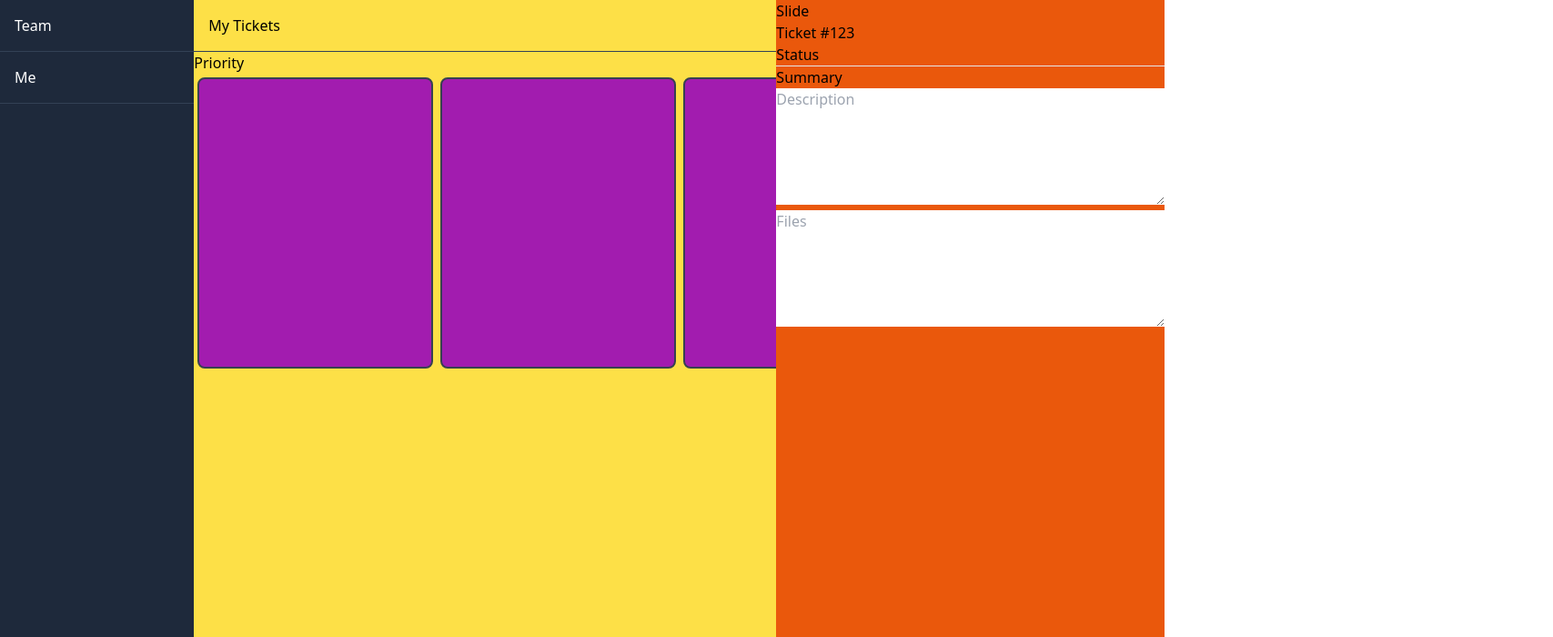
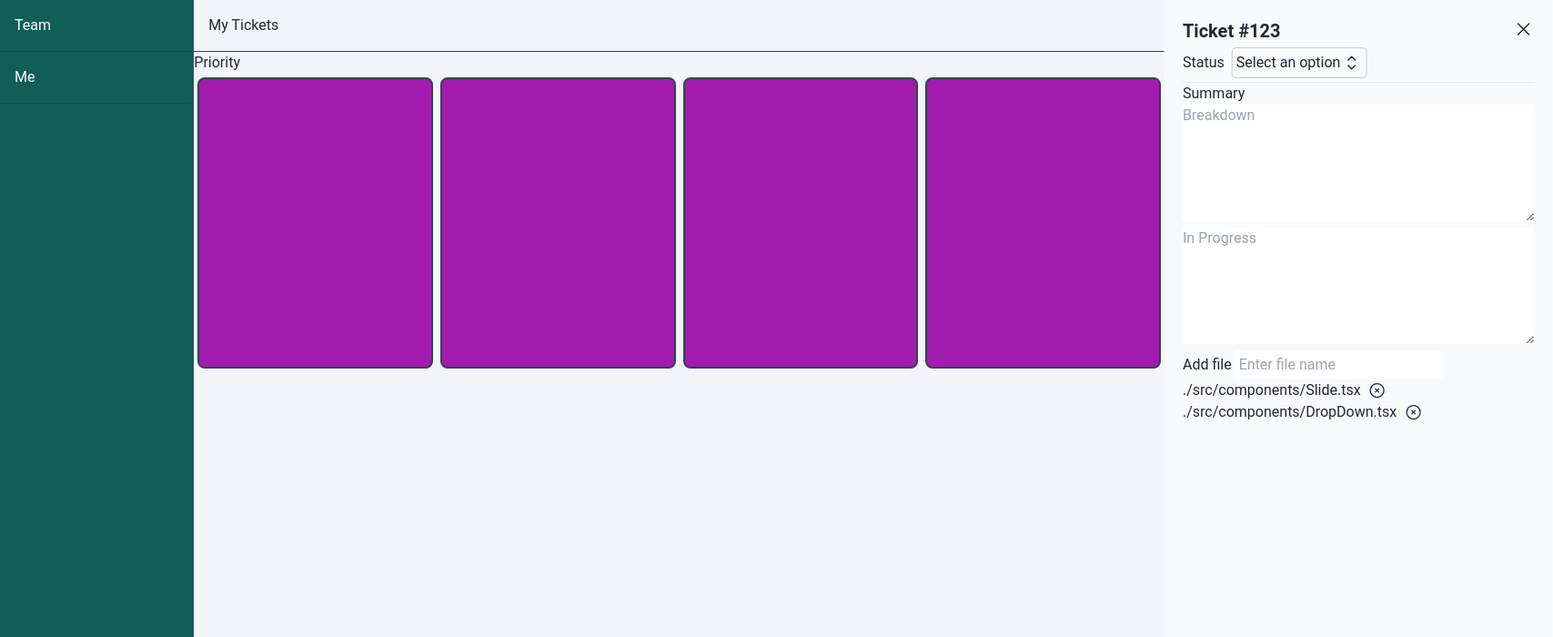
Before and after one commit to nikolajjuuel/pulse, a React (Vite) app in the folder frontend/: page / in a window 1280 px wide. Shown: the top 700 px of the page at 91% size, 1707 px wide, since content can reach past the window. Built offline with nearby package versions, Linux system fonts and the light colour scheme.

Commit message:
creates drowndown component for status, allows users to add file names to tickets, allows users to remove filenames

```diff
--- a/frontend/src/App.css
+++ b/frontend/src/App.css
@@ -5,6 +5,11 @@
   to {
     transform: rotate(360deg);
   }
+}
+
+div {
+  font-family: "Roboto", sans-serif;
+  color: #1e293b;
 }
 
 @media (prefers-reduced-motion: no-preference) {
--- a/frontend/src/App.tsx
+++ b/frontend/src/App.tsx
@@ -6,11 +6,12 @@ import View from "./components/View";
 
 function App() {
   const [selectedView] = useState("Me");
+  const [showSlide, setShowSlide] = useState(false);
   return (
     <div className="flex">
       <SidePanel />
-      <View selectedView={selectedView} />
-      <Slide />
+      <View selectedView={selectedView} setShowSlide={setShowSlide} />
+      <Slide showSlide={showSlide} setShowSlide={setShowSlide} />
     </div>
   );
 }
--- a/frontend/src/components/Card.tsx
+++ b/frontend/src/components/Card.tsx
@@ -1,6 +1,13 @@
-const Card = () => {
+interface Props {
+  setShowSlide: React.Dispatch<React.SetStateAction<boolean>>;
+}
+const Card = (props: Props) => {
+  const { setShowSlide } = props;
   return (
-    <div className="m-1 w-72 h-80 bg-fuchsia-700 rounded-lg flex items-center justify-between p-4 border-2 border-gray-700">
+    <div
+      className="m-1 w-72 h-80 bg-fuchsia-700 rounded-lg flex items-center justify-between p-4 border-2 border-gray-700"
+      onClick={() => setShowSlide((prevState: boolean) => !prevState)}
+    >
       <div>
         <div className="flex items-center"></div>
       </div>
--- /dev/null
+++ b/frontend/src/components/CloseIcon.tsx
@@ -0,0 +1,26 @@
+interface Props {
+  setState: React.Dispatch<React.SetStateAction<boolean>>;
+}
+
+const CloseIcon = (props: Props) => {
+  const { setState: state } = props;
+  return (
+    <div className="cursor-pointer" onClick={() => state((prev) => !prev)}>
+      <svg
+        xmlns="http://www.w3.org/2000/svg"
+        fill="none"
+        viewBox="0 0 24 24"
+        strokeWidth={1.5}
+        stroke="currentColor"
+        className="size-6"
+      >
+        <path
+          strokeLinecap="round"
+          strokeLinejoin="round"
+          d="M6 18 18 6M6 6l12 12"
+        />
+      </svg>
+    </div>
+  );
+};
+export default CloseIcon;
--- /dev/null
+++ b/frontend/src/components/Dropdown.tsx
@@ -0,0 +1,109 @@
+import { useState } from "react";
+
+const Dropdown = () => {
+  const [isOpen, setIsOpen] = useState(false);
+  const [selectedOption, setSelectedOption] = useState<string>("");
+
+  const options = [
+    { value: "great", label: "This is going great! 🎉" },
+    { value: "zone", label: "Wow, I’m really in the zone. 😎" },
+    {
+      value: "productive",
+      label: "Look at me being all productive and stuff. 💪",
+    },
+    {
+      value: "harder",
+      label: "This is a little harder than I thought. 🤔",
+    },
+    { value: "rightChoice", label: "Hmm, was that the right choice? 🤷‍♂️" },
+    { value: "doubleCheck", label: "Alright, let me double-check that… 🧐" },
+    { value: "notRight", label: "Wait, that doesn’t look right. 😅" },
+    { value: "fixLater", label: "It’s fine, I’ll fix it in the next step. 🛠️" },
+    { value: "notWorking", label: "Hold on, why isn’t this working? 😕" },
+    { value: "skipped", label: "Maybe I skipped something…? 🙄" },
+    { value: "broke", label: "Nope, I definitely broke something. 😬" },
+    { value: "whatDidIDo", label: "What did I do?! 😱" },
+    { value: "googling", label: "Googling my exact error message... 🔍" },
+    { value: "reddit", label: "Okay, Reddit says this is common...ish? 🧵" },
+    {
+      value: "foreignStackOverflow",
+      label: "Why is Stack Overflow in another language?! 🌐",
+    },
+    { value: "stayCalm", label: "Deep breath, stay calm. 🧘" },
+    { value: "coffeeBreak", label: "Maybe I’ll take a quick coffee break. ☕" },
+    { value: "systemDesign", label: "Who even designed this system?! 😤" },
+    { value: "newError", label: "Wait, was that a new error message? 🫠" },
+    { value: "noIdea", label: "I have no idea what I’m doing. 🤯" },
+  ];
+
+  const toggleDropdown = () => setIsOpen((prev) => !prev);
+
+  const selectOption = (value: string) => {
+    setSelectedOption(value);
+    setIsOpen(false);
+  };
+
+  return (
+    <div className="flex w-30 ml-1 p-1 relative">
+      <div
+        className="flex p-1"
+        onClick={toggleDropdown}
+        style={{
+          border: "1px solid #ccc",
+          borderRadius: "5px",
+          cursor: "pointer",
+        }}
+      >
+        {selectedOption || "Select an option"}
+        <svg
+          xmlns="http://www.w3.org/2000/svg"
+          fill="none"
+          viewBox="0 0 24 24"
+          strokeWidth={1.5}
+          stroke="currentColor"
+          className="size-6"
+        >
+          <path
+            strokeLinecap="round"
+            strokeLinejoin="round"
+            d="M8.25 15 12 18.75 15.75 15m-7.5-6L12 5.25 15.75 9"
+          />
+        </svg>
+      </div>
+      {isOpen && (
+        <ul
+          style={{
+            position: "absolute",
+            width: "400px",
+            top: "100%",
+            left: 0,
+            zIndex: 10,
+            margin: 0,
+            backgroundColor: "#fff",
+            border: "1px solid #ccc",
+            borderRadius: "5px",
+            listStyle: "none",
+            overflow: "scroll",
+            maxHeight: "80vh",
+          }}
+        >
+          {options.map((option) => (
+            <li
+              key={option.value}
+              onClick={() => selectOption(option.label)}
+              className="hover:bg-slate-100"
+              style={{
+                padding: "10px",
+                cursor: "pointer",
+              }}
+            >
+              {option.label}
+            </li>
+          ))}
+        </ul>
+      )}
+    </div>
+  );
+};
+
+export default Dropdown;
--- a/frontend/src/components/SidePanel.tsx
+++ b/frontend/src/components/SidePanel.tsx
@@ -1,6 +1,6 @@
 const SidePanel = () => {
   return (
-    <div className="w-1/6 h-screen bg-slate-800">
+    <div className="w-1/6 h-screen bg-teal-800">
       <ul className="flex flex-col">
         <li className="text-white	 p-4 border-b border-slate-700">{"Team"}</li>
         <li className="text-white	p-4 border-b border-slate-700">{"Me"}</li>
--- a/frontend/src/components/Slide.tsx
+++ b/frontend/src/components/Slide.tsx
@@ -1,16 +1,106 @@
-const Slide = () => {
+import CloseIcon from "./CloseIcon";
+import Dropdown from "./Dropdown";
+import { useState } from "react";
+
+interface Props {
+  showSlide: boolean;
+  setShowSlide: React.Dispatch<React.SetStateAction<boolean>>;
+}
+
+const Slide = (props: Props) => {
+  const { showSlide, setShowSlide } = props;
+  const [filename, setFilename] = useState<string>("");
+  const [files, setFiles] = useState<string[]>([
+    "./src/components/Slide.tsx",
+    "./src/components/DropDown.tsx",
+  ]);
+
+  const handleKeyDown = (e: any) => {
+    if (e.key === "Enter") {
+      const currentFilename = filename.trim(); // Ensure there is no leading/trailing whitespace
+      if (currentFilename) {
+        setFiles((prevFiles) => [...prevFiles, currentFilename]);
+        setFilename(""); // Clear the input field after adding the file
+      }
+    } else {
+      console.log(e);
+      console.log(e.currentTarget.value);
+      console.log(filename);
+      setFilename(e.currentTarget.value); // Update filename as the user types
+    }
+  };
   return (
-    <div className="bg-orange-600 w-1/3 absolute right-0 h-full">
-      {"Slide"}
-      <div>{"Ticket #123"}</div>
-      <div>{"Status"}</div>
+    <div
+      className={`bg-slate-50 w-1/3 absolute right-0 h-full p-5 ${
+        showSlide ? "" : "translate-x-full"
+      }  transition-all duration-300 ease-in-out`}
+    >
+      <div className="flex place-content-between">
+        <div>
+          <div className="text-xl font-bold">{"Ticket #123"}</div>
+          <div className="flex items-center">
+            <div>{"Status"}</div>
+            <Dropdown />
+          </div>
+        </div>
+        <div>
+          <CloseIcon setState={setShowSlide} />
+        </div>
+      </div>
       <hr />
       <div>{"Summary"}</div>
       <div>
-        <textarea className="w-full h-32" placeholder="Description"></textarea>
+        <textarea className="w-full h-32" placeholder="Breakdown"></textarea>
       </div>
       <div>
-        <textarea className="w-full h-32" placeholder="Files"></textarea>
+        <textarea className="w-full h-32" placeholder="In Progress"></textarea>
+      </div>
+      <div>
+        <label>Add file</label>
+        <input
+          type="text"
+          className="ml-1 p-1"
+          value={filename}
+          onChange={(e) => setFilename(e.target.value)}
+          onKeyDown={(e) => {
+            if (e.key === "Enter") {
+              setFiles([...files, filename]);
+              setFilename("");
+            }
+          }}
+          placeholder="Enter file name"
+        />
+
+        <ul>
+          {files.map((file, i) => {
+            return (
+              <div className="flex">
+                <li>{file}</li>
+                <button
+                  className="rounded-full ml-2 hover:bg-red-500"
+                  onClick={() => {
+                    setFiles(files.filter((f) => f !== files[i]));
+                  }}
+                >
+                  <svg
+                    xmlns="http://www.w3.org/2000/svg"
+                    fill="none"
+                    viewBox="0 0 24 24"
+                    strokeWidth={1.5}
+                    stroke="currentColor"
+                    className="size-5"
+                  >
+                    <path
+                      strokeLinecap="round"
+                      strokeLinejoin="round"
+                      d="m9.75 9.75 4.5 4.5m0-4.5-4.5 4.5M21 12a9 9 0 1 1-18 0 9 9 0 0 1 18 0Z"
+                    />
+                  </svg>
+                </button>
+              </div>
+            );
+          })}
+        </ul>
       </div>
     </div>
   );
--- a/frontend/src/components/Tickets.tsx
+++ b/frontend/src/components/Tickets.tsx
@@ -1,12 +1,16 @@
 import Card from "./Card";
-const Slide = () => {
+interface Props {
+  setShowSlide: React.Dispatch<React.SetStateAction<boolean>>;
+}
+const Slide = (props: Props) => {
+  const { setShowSlide } = props;
   return (
     <>
       <div className="flex">
-        <Card />
-        <Card />
-        <Card />
-        <Card />
+        <Card setShowSlide={setShowSlide} />
+        <Card setShowSlide={setShowSlide} />
+        <Card setShowSlide={setShowSlide} />
+        <Card setShowSlide={setShowSlide} />
       </div>
     </>
   );
--- a/frontend/src/components/View.tsx
+++ b/frontend/src/components/View.tsx
@@ -1,22 +1,24 @@
 interface Props {
   selectedView: string;
+  setShowSlide: React.Dispatch<React.SetStateAction<boolean>>;
 }
 import Tickets from "./Tickets";
 
 const View = (props: Props) => {
+  const { setShowSlide } = props;
   if (props.selectedView === "Me") {
     return (
-      <div className="bg-yellow-300	w-5/6">
+      <div className="bg-slate-100	w-5/6">
         <div className="p-4 border-b border-slate-700">{"My Tickets"}</div>
         <div>{"Priority"}</div>
         <div>
-          <Tickets />
+          <Tickets setShowSlide={setShowSlide} />
         </div>
       </div>
     );
   }
   if (props.selectedView === "Team") {
-    return <div className="bg-yellow-300	w-5/6">{"Team"}</div>;
+    return <div className="bg-slate-50	w-5/6">{"Team"}</div>;
   }
 };
 
```
Also changed, not shown: 1 other file (tests, documents, lock files or other folders).
